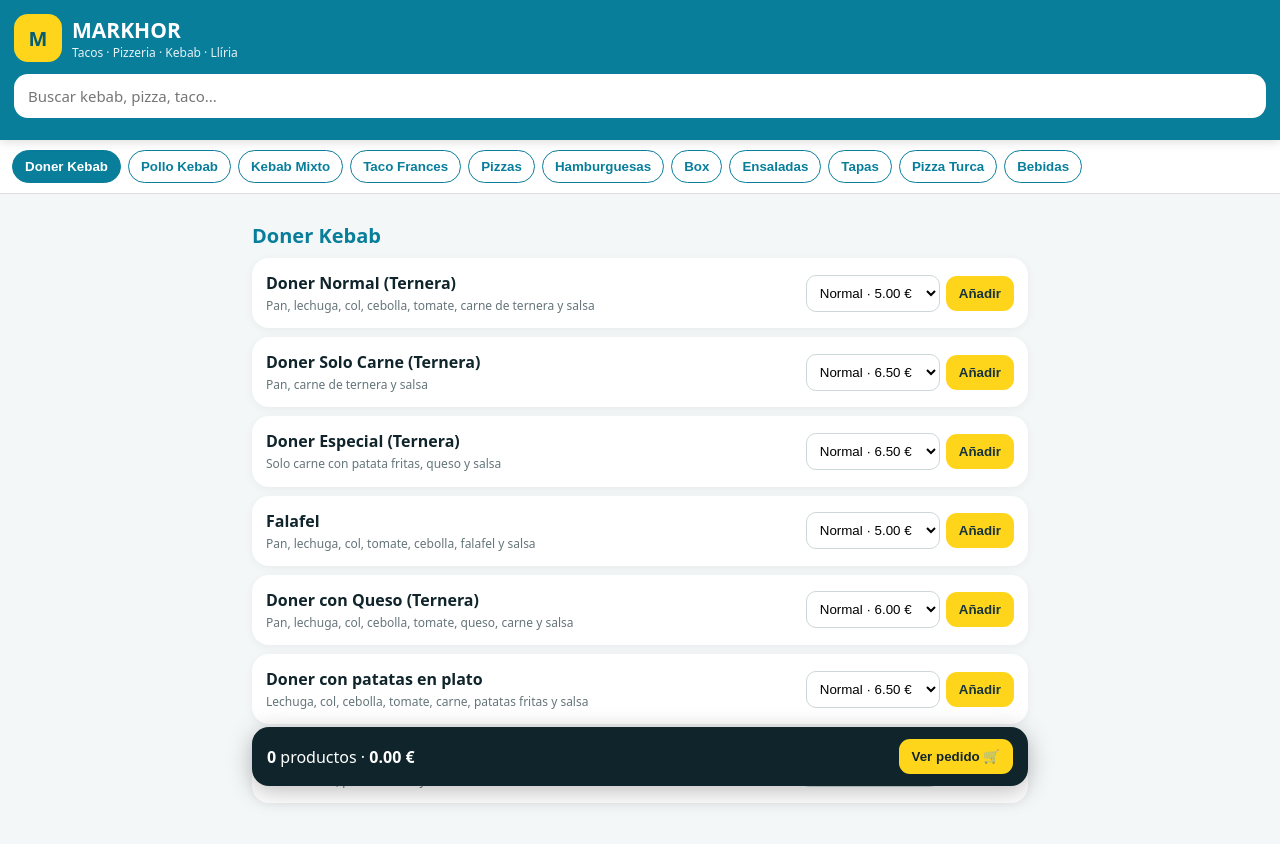
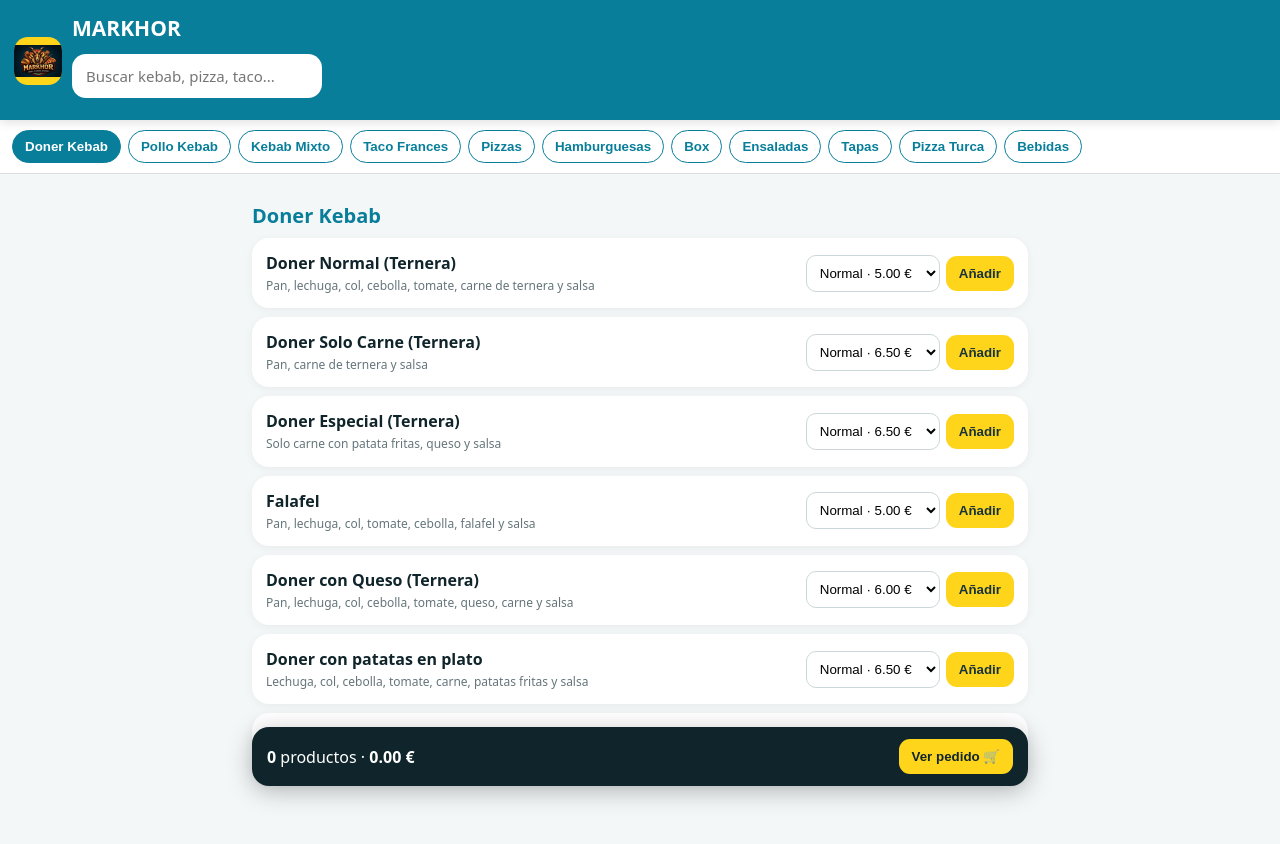
Before and after one commit to shamasali248-art/MARKHOR-ORDER-PUBLIC, a plain HTML site: page index.html in a window 1280 px wide. Drawn offline with Linux system fonts and the light colour scheme.

Commit message:
Update index.html

```diff
--- a/index.html
+++ b/index.html
@@ -37,7 +37,7 @@ input,textarea{width:100%;padding:12px;border:1px solid #ccd7da;border-radius:11
 </head>
 <body>
 <header>
- <div class="brand"><div class="logo">M</div><div><h1>MARKHOR</h1><div class="sub">Tacos · Pizzeria · Kebab · Llíria</div></div></div>
+ <div class="brand"><div class="logo"><img src="markhor-logo.jpg" style="width:48px;height:48px;object-fit:contain;border-radius:14px;"></div><div><h1>MARKHOR</h1>
  <input id="search" class="search" placeholder="Buscar kebab, pizza, taco...">
 </header>
 <nav id="tabs" class="tabs"></nav>
```
